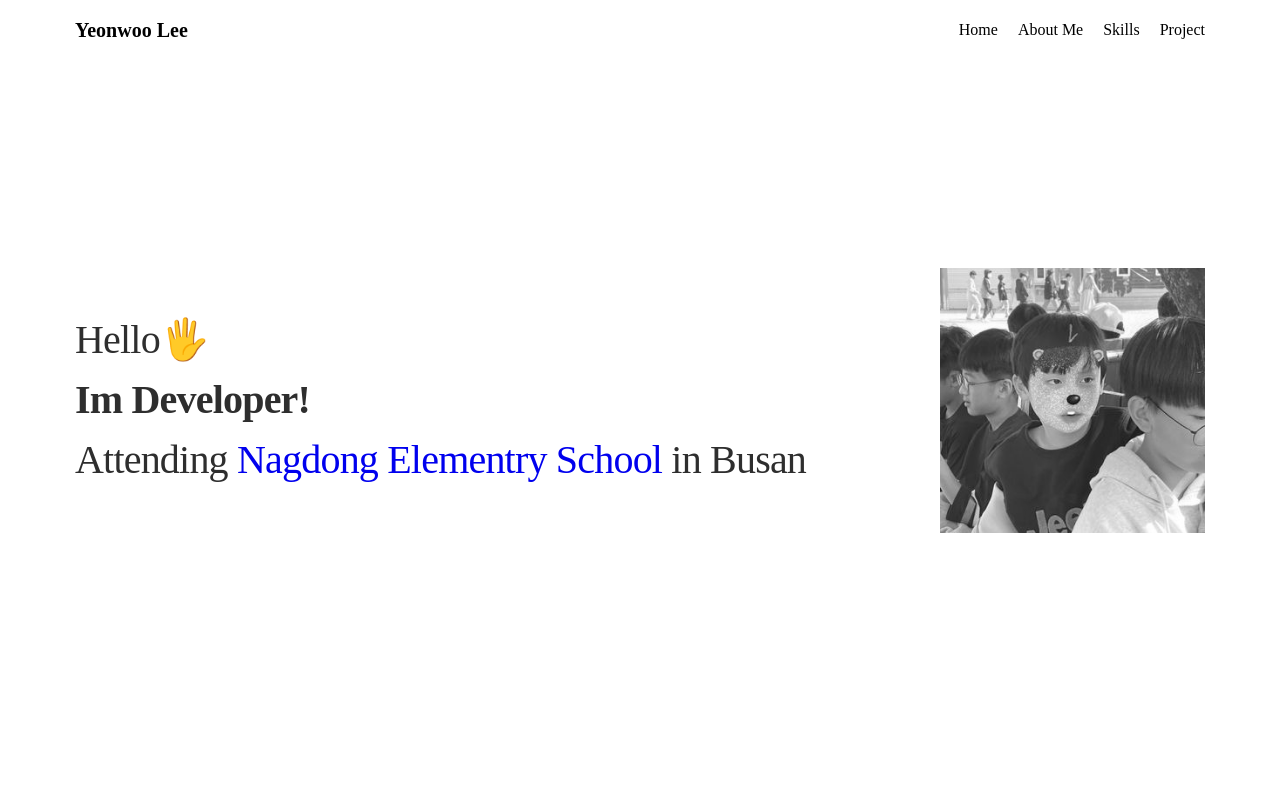
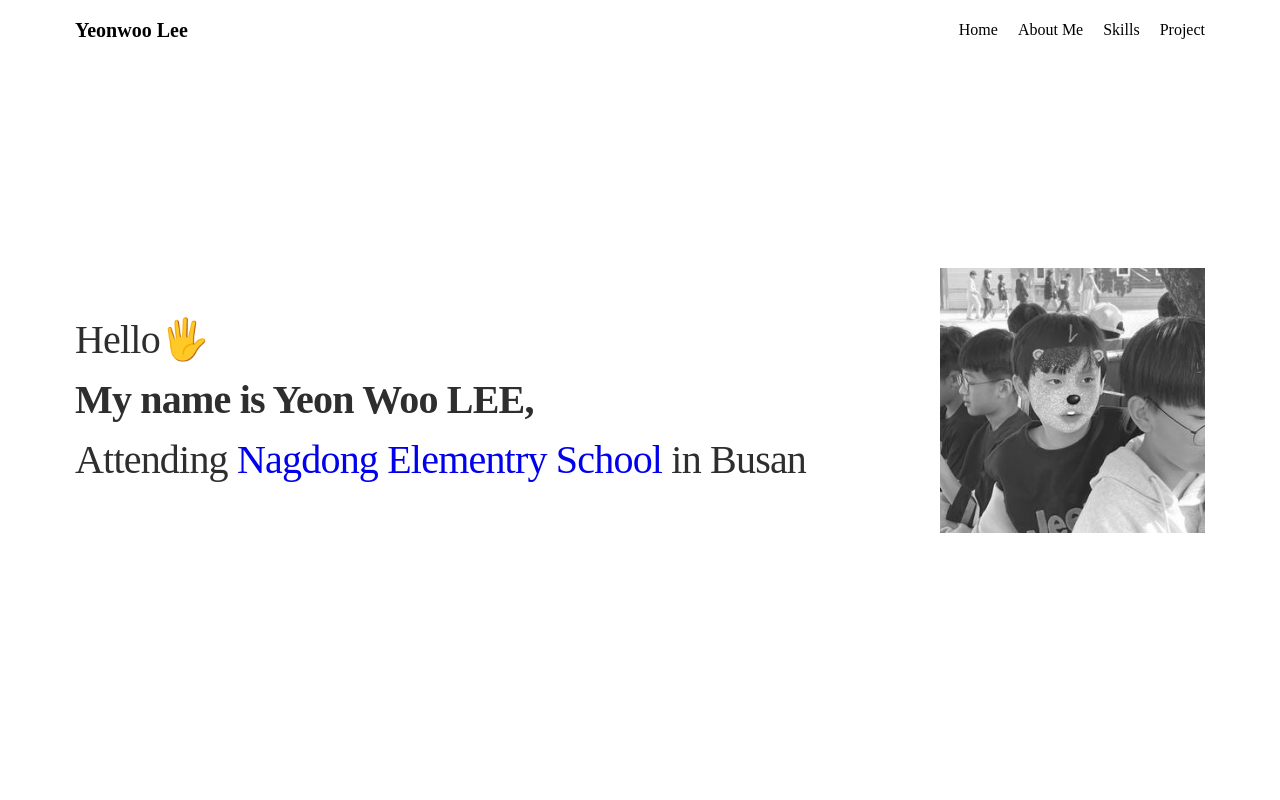
Before and after one commit to nagdongdev-0713/Portfolio, a Next.js app: page / in a window 1280 px wide. Shown: the top 800 px of the page. Built offline with nearby package versions, Linux system fonts and the light colour scheme; a web font is replaced by a local one.

Commit message:
Update Canvas.tsx

```diff
--- a/components/Canvas.tsx
+++ b/components/Canvas.tsx
@@ -6,7 +6,7 @@ const Canvas = () => {
             <div className="cav__wrapper container__default">
                 <div className="cav__content">
                     <p className="cav__p">Hello🖐️</p>
-                    <p className="cav__bold cav__p">Im Developer!</p>
+                    <p className="cav__bold cav__p">My name is Yeon Woo LEE,</p>
                     <p className="cav__p">Attending <a href="https://school.busanedu.net/nagdong-e/">Nagdong Elementry School</a> in Busan</p>
                 </div>
                 <div className='cav__img-container'>
```
